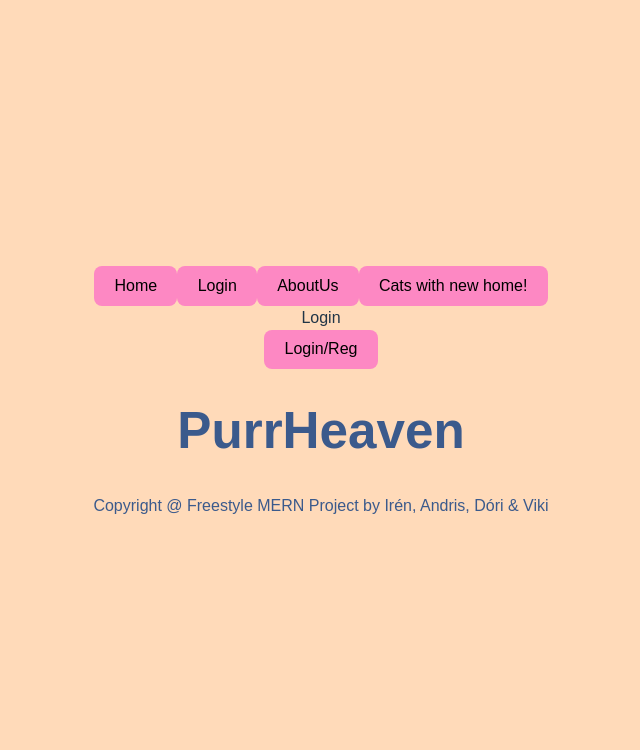
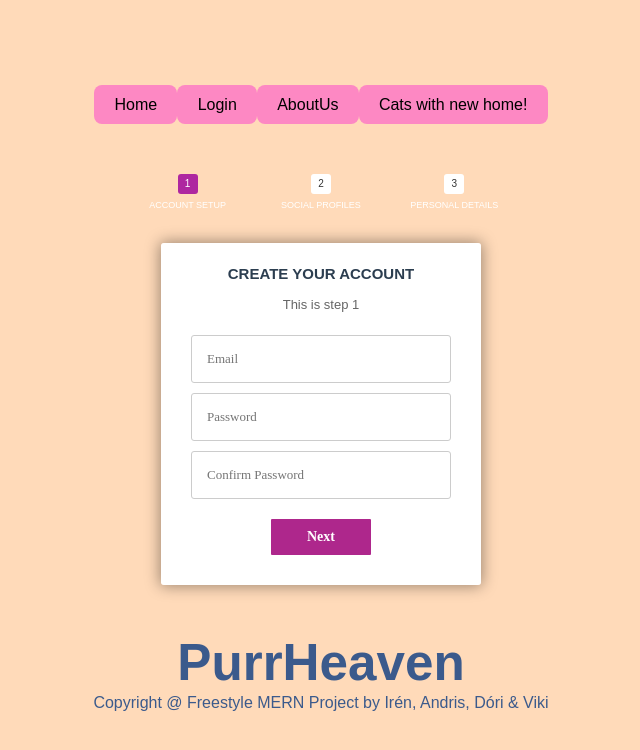
Before and after one commit to CodecoolGlobal/freestyle-mern-project-react-KertesVi, a React (Vite) app in the folder frontend/: page /login in a window 1280 px wide. Shown: the top 750 px of the page, without its empty margins (319-959 px from the left). Built offline with nearby package versions, Linux system fonts and the light colour scheme.

Commit message:
Login page decore

```diff
--- a/frontend/src/pages/Login.jsx
+++ b/frontend/src/pages/Login.jsx
@@ -1,11 +1,90 @@
+import './login.css';
+import React, { useState } from 'react';
 
+export default function Login() {
+  const [formData, setFormData] = useState({
+    email: '',
+    pass: '',
+    cpass: '',
+    twitter: '',
+    facebook: '',
+    gplus: '',
+    fname: '',
+    lname: '',
+    phone: '',
+    address: '',
+  });
 
-export default function Login(){
-    return (
-      <>
-        <div>Login</div>
+  const [currentStep, setCurrentStep] = useState(1);
 
-        <button>Login/Reg</button>
- </>
-    )
+  const handleInputChange = (fieldName, value) => {
+    setFormData({ ...formData, [fieldName]: value });
+  };
+
+  const handleNext = () => {
+    setCurrentStep(currentStep + 1);
+  };
+
+  const handlePrevious = () => {
+    setCurrentStep(currentStep - 1);
+  };
+
+  return (
+    <div className="login-container">
+      <form id="msform">
+        <ul id="progressbar">
+          <li className="active">Account Setup</li>
+          <li>Social Profiles</li>
+          <li>Personal Details</li>
+        </ul>
+
+        <fieldset>
+          <h2 className="fs-title">Create your account</h2>
+          <h3 className="fs-subtitle">This is step 1</h3>
+          <input type="text" name="email" placeholder="Email" />
+          <input type="password" name="pass" placeholder="Password" />
+          <input type="password" name="cpass" placeholder="Confirm Password" />
+          <input type="button" name="next" className="next action-button" value="Next" />
+        </fieldset>
+
+        <fieldset>
+          <h2 className="fs-title">Social Profiles</h2>
+          <h3 className="fs-subtitle">Your presence on the social network</h3>
+          <input type="text" name="twitter" placeholder="Twitter" />
+          <input type="text" name="facebook" placeholder="Facebook" />
+          <input type="text" name="gplus" placeholder="Google Plus" />
+          <input
+            type="button"
+            name="previous"
+            className="previous action-button"
+            value="Previous"
+          />
+          <input type="button" name="next" className="next action-button" value="Next" />
+        </fieldset>
+
+        <fieldset>
+          <h2 className="fs-title">Personal Details</h2>
+          <h3 className="fs-subtitle">We will never sell it</h3>
+          <input type="text" name="fname" placeholder="First Name" />
+          <input type="text" name="lname" placeholder="Last Name" />
+          <input type="text" name="phone" placeholder="Phone" />
+          <textarea name="address" placeholder="Address"></textarea>
+          <input
+            type="button"
+            name="previous"
+            className="previous action-button"
+            value="Previous"
+          />
+          <a
+            href="https://twitter.com/GoktepeAtakan"
+            className="submit action-button"
+            target="_top"
+          >
+            Submit
+          </a>
+        </fieldset>
+      </form>
+      <div></div>
+    </div>
+  );
 }
--- /dev/null
+++ b/frontend/src/pages/login.css
@@ -0,0 +1,123 @@
+
+* {margin: 0; padding: 0;}
+
+html {
+	height: 100%;
+
+	background:
+		linear-gradient(rgba(196, 102, 0, 0.6), rgba(155, 89, 182, 0.6));
+}
+
+body {
+	font-family: montserrat, arial, verdana;
+}
+#msform {
+	width: 400px;
+	margin: 50px auto;
+	text-align: center;
+	position: relative;
+}
+#msform fieldset {
+	background: white;
+	border: 0 none;
+	border-radius: 3px;
+	box-shadow: 0 0 15px 1px rgba(0, 0, 0, 0.4);
+	padding: 20px 30px;
+	box-sizing: border-box;
+	width: 80%;
+	margin: 0 10%;
+	position: relative;
+}
+
+#msform fieldset:not(:first-of-type) {
+	display: none;
+}
+/*inputs*/
+#msform input, #msform textarea {
+	padding: 15px;
+	border: 1px solid #ccc;
+	border-radius: 3px;
+	margin-bottom: 10px;
+	width: 100%;
+	box-sizing: border-box;
+	font-family: montserrat;
+	color: #2C3E50;
+	font-size: 13px;
+}
+
+#msform .action-button {
+	width: 100px;
+	background: #ae278c;
+	font-weight: bold;
+	color: white;
+	border: 0 none;
+	border-radius: 1px;
+	cursor: pointer;
+	padding: 10px;
+	margin: 10px 5px;
+  text-decoration: none;
+  font-size: 14px;
+}
+#msform .action-button:hover, #msform .action-button:focus {
+	box-shadow: 0 0 0 2px white, 0 0 0 3px #b0277b;
+}
+
+.fs-title {
+	font-size: 15px;
+	text-transform: uppercase;
+	color: #2C3E50;
+	margin-bottom: 10px;
+}
+.fs-subtitle {
+	font-weight: normal;
+	font-size: 13px;
+	color: #666;
+	margin-bottom: 20px;
+}
+/*progressbar*/
+#progressbar {
+	margin-bottom: 30px;
+	overflow: hidden;
+	/*CSS counters to number the steps*/
+	counter-reset: step;
+}
+#progressbar li {
+	list-style-type: none;
+	color: white;
+	text-transform: uppercase;
+	font-size: 9px;
+	width: 33.33%;
+	float: left;
+	position: relative;
+}
+#progressbar li:before {
+	content: counter(step);
+	counter-increment: step;
+	width: 20px;
+	line-height: 20px;
+	display: block;
+	font-size: 10px;
+	color: #333;
+	background: white;
+	border-radius: 3px;
+	margin: 0 auto 5px auto;
+}
+/*progressbar connectors*/
+#progressbar li:after {
+	content: '';
+	width: 100%;
+	height: 2px;
+	background: white;
+	position: absolute;
+	left: -50%;
+	top: 9px;
+	z-index: -1;
+}
+#progressbar li:first-child:after {
+	content: none;
+}
+
+#progressbar li.active:before,  #progressbar li.active:after{
+	background: #ae27a0;
+	color: white;
+}
```
